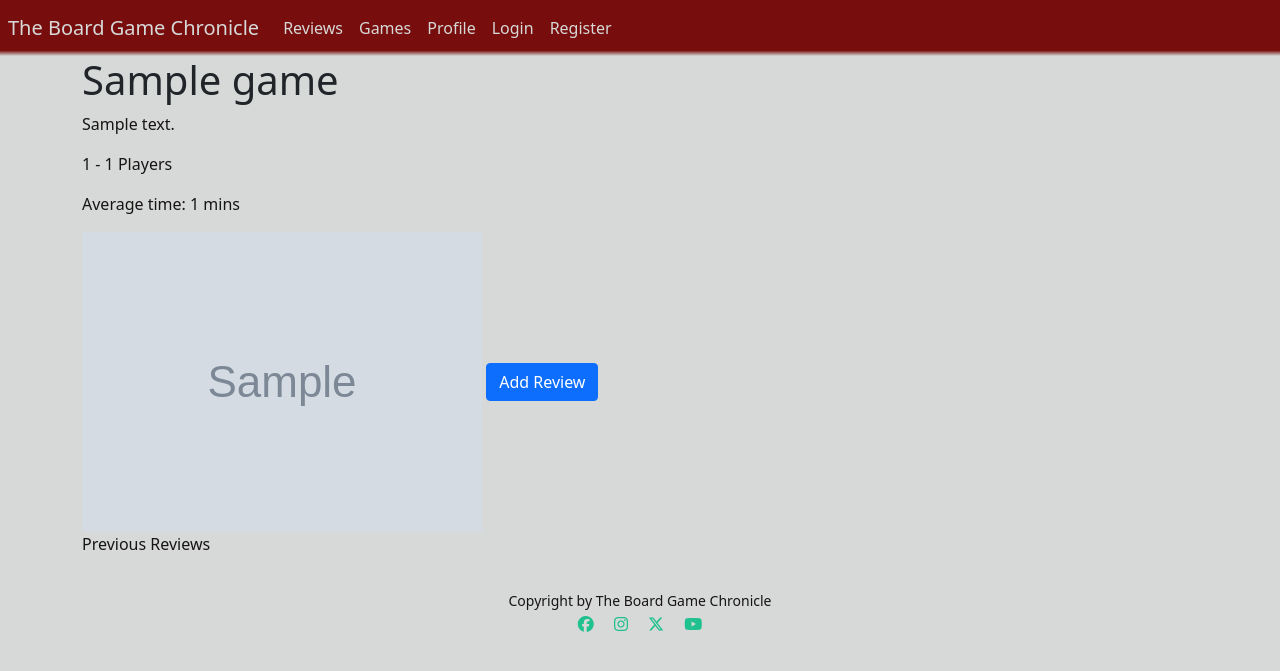
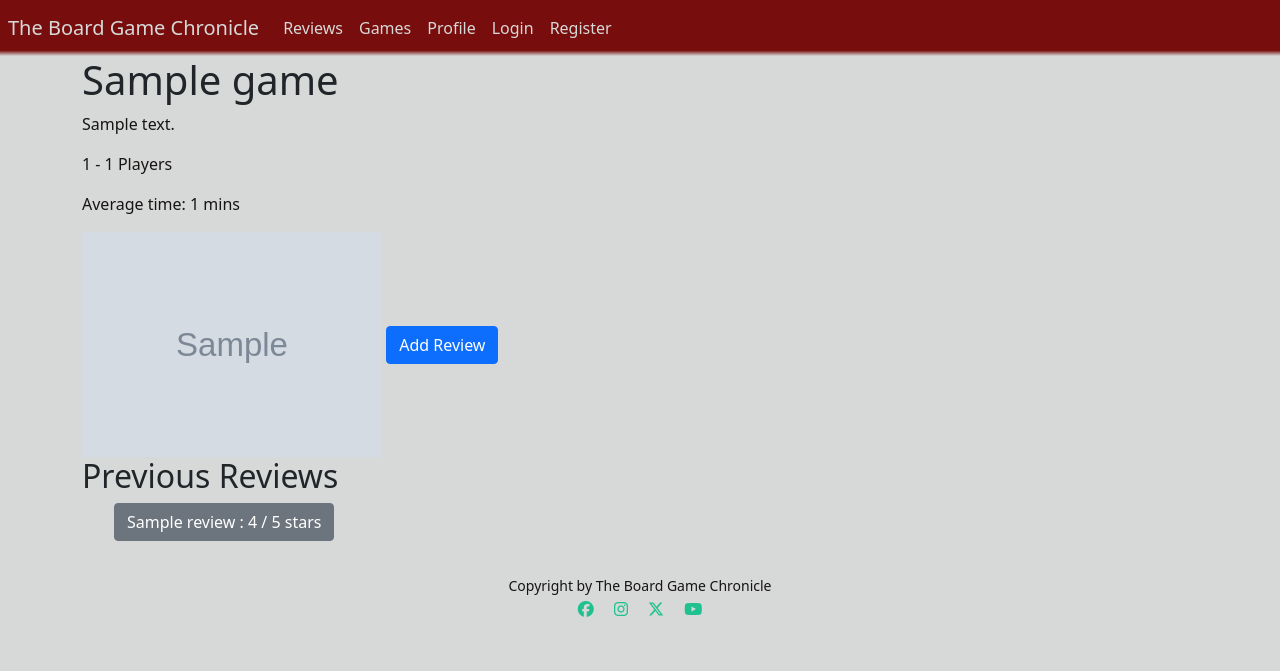
Before and after one commit to StefanWout/The-Board-Game-Chronicle, a Django app: page /games/1/ in a window 1280 px wide. Shown: the top 671 px of the page. Run offline with Django 5.2, Linux system fonts and the light colour scheme; tables that the repository leaves empty hold one stand-in row (values such as "Sample post"); grey boxes marked "Sample" are stand-in pictures; some libraries are stand-ins or nearby versions.

Commit message:
changed views for GameDetail and ReviewDetail to grab data from the other models and render images and other data in html

```diff
--- a/board_game_chronicle/urls.py
+++ b/board_game_chronicle/urls.py
@@ -23,6 +23,7 @@ urlpatterns = [
     path('', Index.as_view(), name='index'),
     path('games/', Games.as_view(), name='games'),
     path('games/<int:pk>/', GameDetail.as_view(), name='game_detail'),
+    path('games/<int:pk>/<int:review_id>/', ReviewDetail.as_view(), name='game_to_review_path'),
     path('reviews/', Reviews.as_view(), name='reviews'),
     path('reviews/<int:pk>/', ReviewDetail.as_view(), name='review'),
     path('add_review/', AddReview.as_view(), name='add_review'),
--- a/review_site/views.py
+++ b/review_site/views.py
@@ -25,6 +25,12 @@ class GameDetail(DetailView):
     template_name = 'gameinfo.html'
     context_object_name = 'game'
 
+    def get_context_data(self, **kwargs):
+        context = super().get_context_data(**kwargs)
+        # Add data from the Review model to the context
+        context['reviews'] = Review.objects.filter(game=self.object)
+        return context
+
 class Reviews(ListView):
     model = Review
     template_name = 'reviews.html'
@@ -34,6 +40,21 @@ class ReviewDetail(DetailView):
     model = Review
     template_name = 'reviewsinfo.html'
     context_object_name = 'review'
+
+    def get_context_data(self, **kwargs):
+        context = super().get_context_data(**kwargs)
+        review = self.get_object()
+        game = review.game
+        context['game'] = game
+        return context
+
+    def get_object(self):
+        game_id = self.kwargs.get('pk')
+        review_id = self.kwargs.get('review_id')
+        try:
+            return Review.objects.get(pk=review_id, game_id=game_id)
+        except Review.DoesNotExist:
+            raise Http404("No review found matching the query")
 
 class AddReview(CreateView):
     model = Review
--- a/static/css/style.css
+++ b/static/css/style.css
@@ -33,3 +33,9 @@ p {
 #footer-text {
     color: #171414;
 }
+
+.image-box {
+    width: 50%; /* Adjust percentage as needed */
+    max-width: 300px; /* Limit maximum width */
+    height: auto; /* Maintain aspect ratio */
+}
--- a/templates/gameinfo.html
+++ b/templates/gameinfo.html
@@ -12,12 +12,12 @@
         <p>Average time:
             {{ game.playing_time }}
             mins</p>
-        <img src="{{ game.image }}" alt="game box">
+        <img src="{{ game.image }}" alt="game box" class="image-box">
             <a href="{% url 'add_review' %}" type="button" class="btn btn-primary">Add Review</a>
-            <p>Previous Reviews</p>
+            <h2>Previous Reviews</h2>
             <ul>
                 {% for review in reviews %}
-                    <a type="button" class="btn btn-secondary" href="{{ review.id }}">{{ review.title }}</a>
+                    <a type="button" class="btn btn-secondary" href="{% url 'game_to_review_path' game.pk review.id %}">{{ review.title }} : {{ review.rating }} / 5 stars</a>
                 {% endfor %}
             </ul>
         </body>
--- a/templates/index.html
+++ b/templates/index.html
@@ -2,5 +2,5 @@
 {% load static %}
 
 {% block content %}
-<img src="pexels-egidijus-bielskis-3309442-4967339.jpg" alt="cafe">
+<img src="static/css/media/images/pexels-egidijus-bielskis-3309442-4967339.jpg" alt="cafe" class="hero-image">
 {% endblock %}
--- a/templates/reviewsinfo.html
+++ b/templates/reviewsinfo.html
@@ -10,7 +10,7 @@
     <p>{{review.game_duration}} Mins</p>
     <p>{{review.player_count}} Players</p>
     <p>{{review.review_text}}</p>
-    <img src="{{game.image}}" alt="game box">
+    <img src="{{ game.image }}" alt="game box" class="image-box">
 </body>
 </html>
 {% endblock %}
```
Also changed, not shown: game_img_load.py (deleted, +0 -44 lines).
